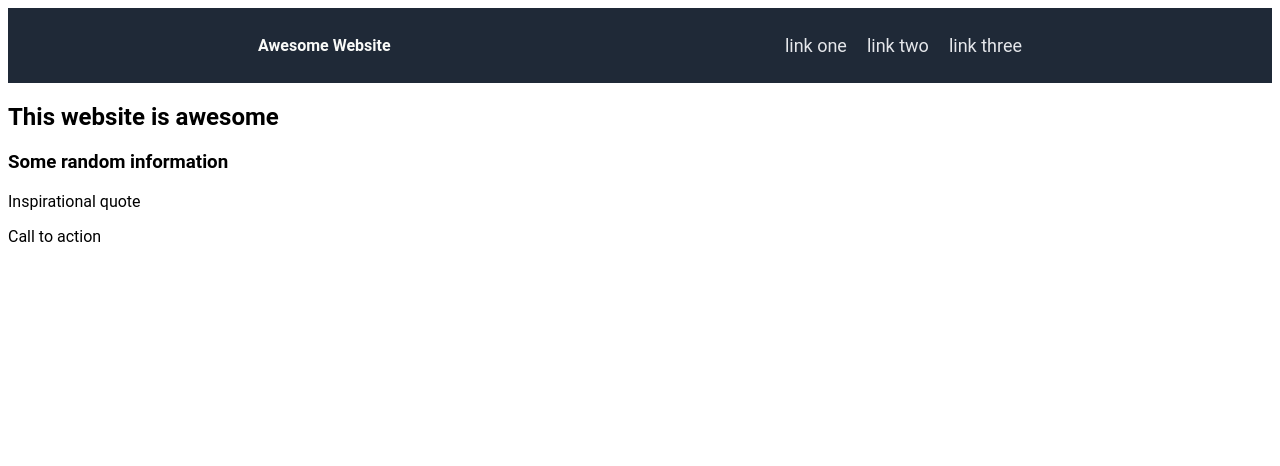
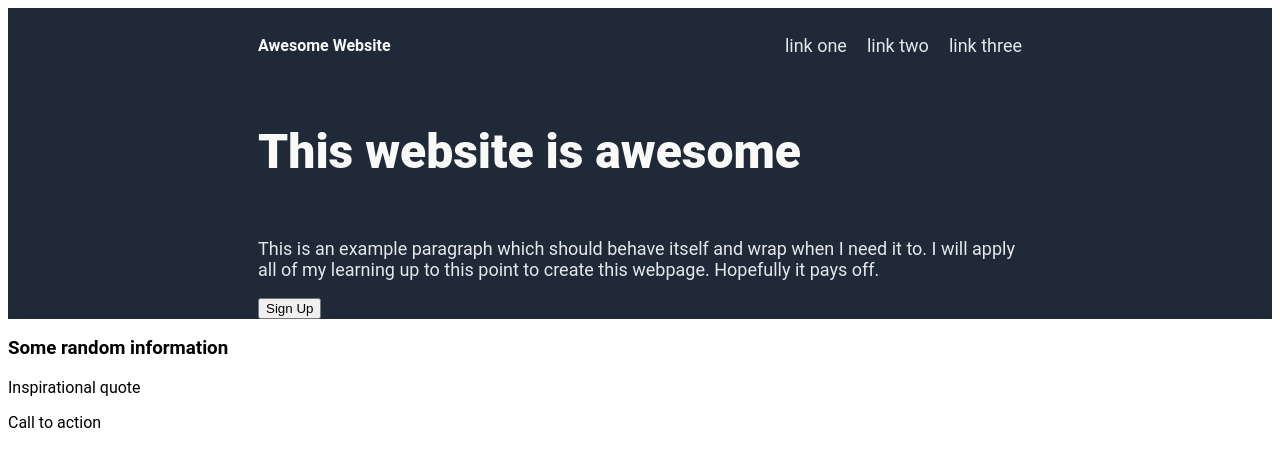
Before and after one commit to thesleepiestcryptid/landing-page-project, a plain HTML site: page index.html in a window 1280 px wide. Drawn offline with Linux system fonts and the light colour scheme.

Commit message:
All elements for container one except for photo.

```diff
--- a/index.html
+++ b/index.html
@@ -19,6 +19,12 @@
         <div class="container">
             <section class="column-one">
                 <h1>This website is awesome</h1>
+                <p>
+                    This is an example paragraph which should behave itself and
+                    wrap when I need it to. I will apply all of my learning up
+                    to this point to create this webpage. Hopefully it pays off.
+                 </p>
+                 <button class="sign-up">Sign Up</button>
             </section>
 
             <section class="column-two">
@@ -32,7 +38,6 @@
 
             <section class="column four">
                 <p>Call to action</p>
-
             </section>
 
 
--- a/style.css
+++ b/style.css
@@ -36,3 +36,18 @@ a {
     color: #E5E7EB;
     text-decoration: none;
 }
+
+h1 {
+    font-size: 48px;
+    color: #F9FAF8;
+    font-weight: 900;
+}
+
+.container .column-one {
+    background-color: #1f2937;
+    padding: 0px 250px;
+    display: flex;
+    flex-wrap: wrap;
+    font-size: 18px;
+    color: #E5E7EB;
+}
```
